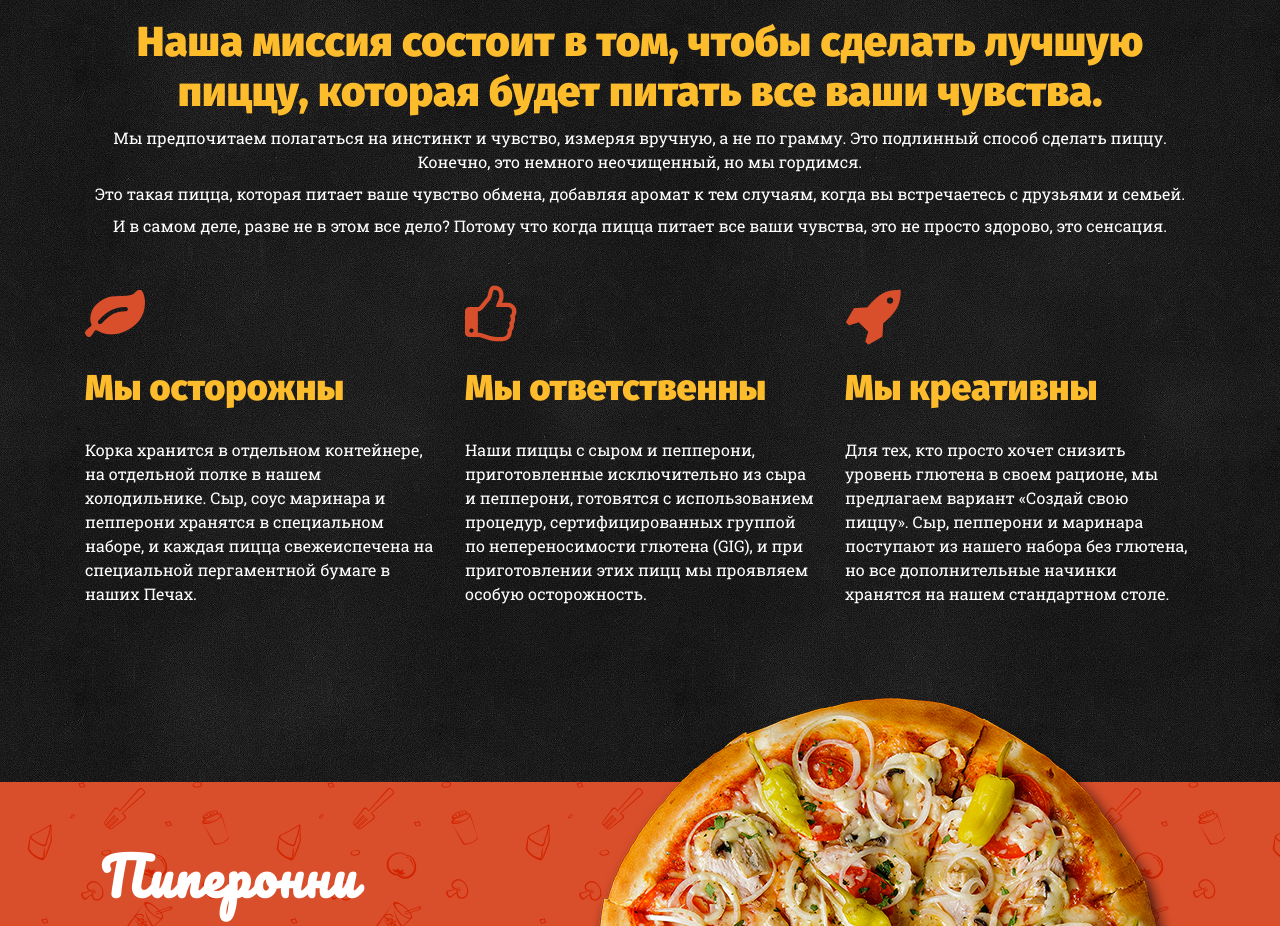
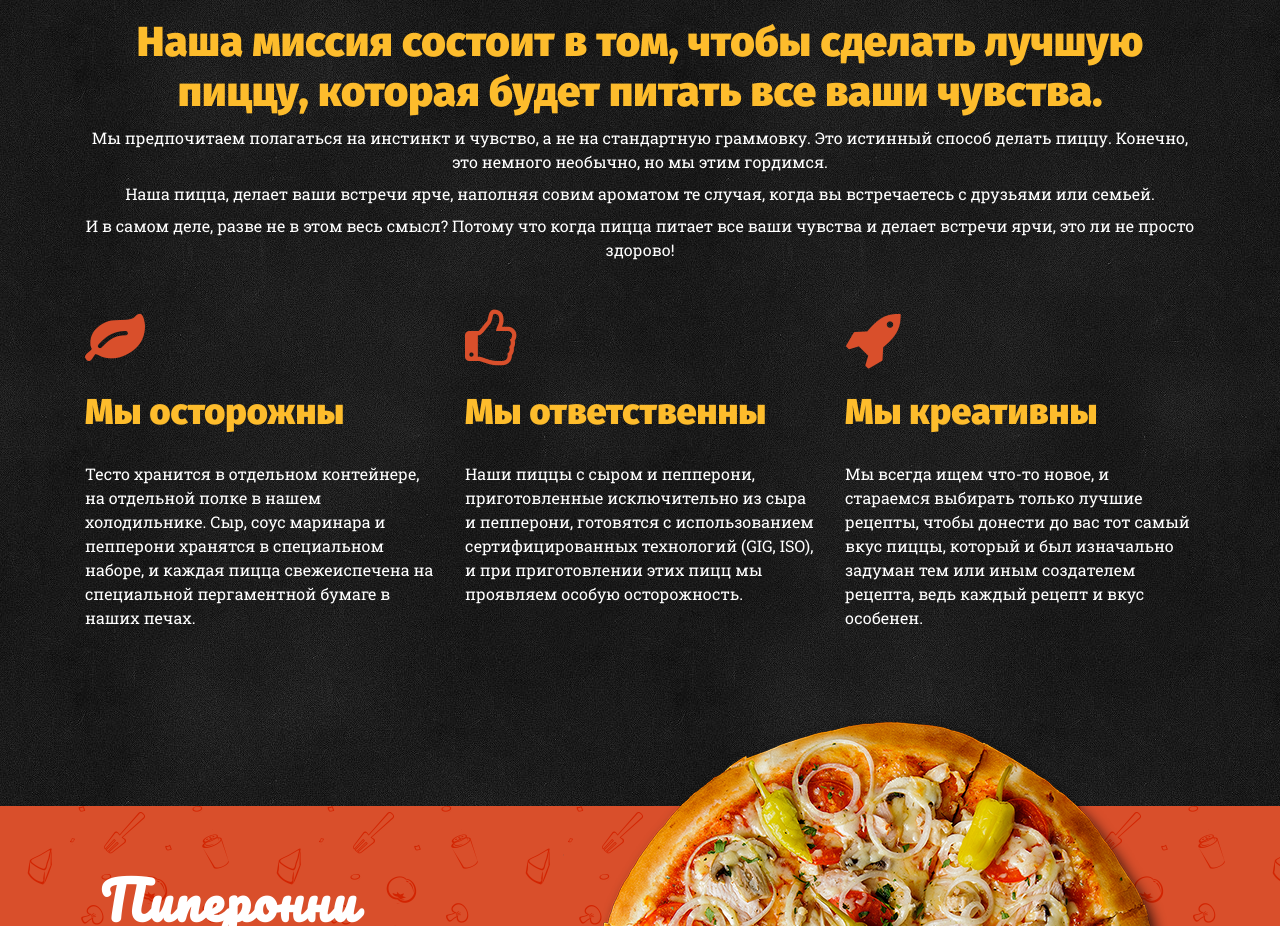
Before and after one commit to DimkaSklyar/layout_pizza, a website: page src/index.html in a window 1280 px wide. Shown: the part 1080-2006 px from the top of the page. Drawn offline with Linux system fonts and the light colour scheme.

Commit message:
Update index.html

```diff
--- a/src/index.html
+++ b/src/index.html
@@ -86,13 +86,9 @@
 			<div class="section-page_desc_wrap">
 				<h2 class="section-page_title">Наша миссия состоит в том, чтобы сделать лучшую пиццу,
 					которая будет питать все ваши чувства.</h2>
-				<p class="section-page_description">Мы предпочитаем полагаться на инстинкт и чувство, измеряя вручную, а не по
-					грамму. Это подлинный способ сделать пиццу. Конечно, это немного неочищенный, но мы гордимся.</p>
-				<p class="section-page_description">Это такая пицца, которая питает ваше чувство обмена, добавляя аромат к тем
-					случаям, когда вы встречаетесь с друзьями и семьей.
-				</p>
-				<p class="section-page_description">И в самом деле, разве не в этом все дело? Потому что когда пицца питает все
-					ваши чувства, это не просто здорово, это сенсация.</p>
+				<p class="section-page_description">Мы предпочитаем полагаться на инстинкт и чувство, а не на стандартную граммовку. Это истинный способ делать пиццу. Конечно, это немного необычно, но мы этим гордимся.</p>
+				<p class="section-page_description">Наша пицца, делает ваши встречи ярче, наполняя совим ароматом те случая, когда вы встречаетесь с друзьями или семьей.</p>
+				<p class="section-page_description">И в самом деле, разве не в этом весь смысл? Потому что когда пицца питает все ваши чувства и делает встречи ярчи, это ли не просто здорово!</p>
 			</div>
 			<div class="row advantages">
 				<div class="col-4">
@@ -101,9 +97,7 @@
 							<i class="fa fa-leaf" aria-hidden="true"></i>
 						</div>
 						<h3 class="advantages__title">Мы осторожны</h3>
-						<p class="advantages__description">Корка хранится в отдельном контейнере, на отдельной полке в нашем
-							холодильнике. Сыр, соус маринара и пепперони хранятся в специальном наборе, и каждая пицца свежеиспечена
-							на специальной пергаментной бумаге в наших Печах.</p>
+						<p class="advantages__description">Тесто хранится в отдельном контейнере, на отдельной полке в нашем холодильнике. Сыр, соус маринара и пепперони хранятся в специальном наборе, и каждая пицца свежеиспечена на специальной пергаментной бумаге в наших печах.</p>
 					</div>
 				</div>
 				<div class="col-4">
@@ -112,9 +106,7 @@
 							<i class="fa fa-thumbs-o-up" aria-hidden="true"></i>
 						</div>
 						<h3 class="advantages__title">Мы ответственны</h3>
-						<p class="advantages__description">Наши пиццы с сыром и пепперони, приготовленные исключительно из сыра и
-							пепперони, готовятся с использованием процедур, сертифицированных группой по непереносимости глютена
-							(GIG), и при приготовлении этих пицц мы проявляем особую осторожность.</p>
+						<p class="advantages__description">Наши пиццы с сыром и пепперони, приготовленные исключительно из сыра и пепперони, готовятся с использованием сертифицированных технологий (GIG, ISO), и при приготовлении этих пицц мы проявляем особую осторожность.</p>
 					</div>
 				</div>
 				<div class="col-4">
@@ -123,9 +115,7 @@
 							<i class="fa fa-rocket" aria-hidden="true"></i>
 						</div>
 						<h3 class="advantages__title">Мы креативны</h3>
-						<p class="advantages__description">Для тех, кто просто хочет снизить уровень глютена в своем рационе, мы
-							предлагаем вариант «Создай свою пиццу». Сыр, пепперони и маринара поступают из нашего набора без глютена,
-							но все дополнительные начинки хранятся на нашем стандартном столе.</p>
+						<p class="advantages__description">Мы всегда ищем что-то новое, и стараемся выбирать только лучшие рецепты, чтобы донести до вас тот самый вкус пиццы, который и был изначально задуман тем или иным создателем рецепта, ведь каждый рецепт и вкус особенен.</p>
 					</div>
 				</div>
 			</div>
```
